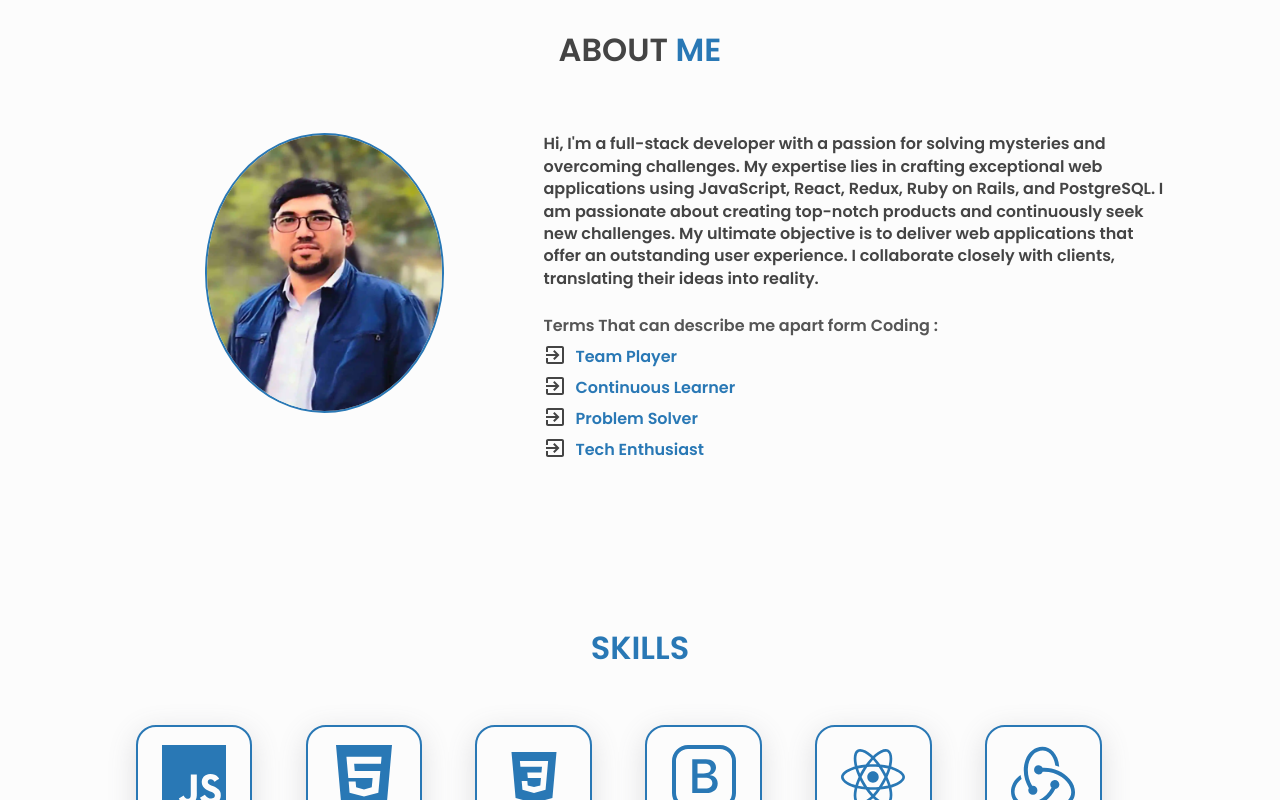
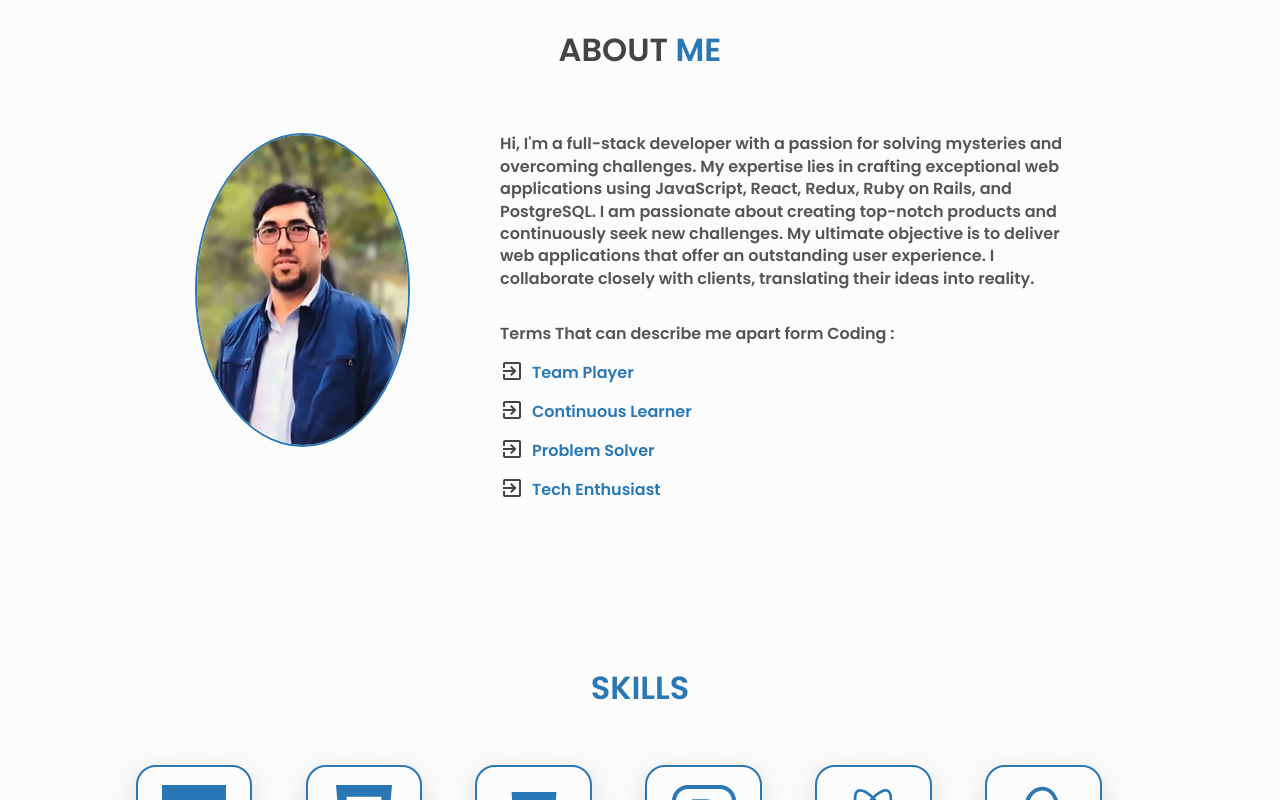
Before and after one commit to Jawad-Nazari/react-portfolio, a React (Create React App) app: page / in a window 1280 px wide. Shown: the part 580-1380 px from the top of the page. Built offline with nearby package versions, Linux system fonts and the light colour scheme.

Commit message:
Update introduction component

```diff
--- a/src/Components/About/Introduction.css
+++ b/src/Components/About/Introduction.css
@@ -3,7 +3,7 @@
 }
 
 .introduction {
-  width: 100%;
+  width: 90%;
   display: flex;
   margin-top: 4em;
   margin-bottom: 4em;
@@ -30,17 +30,17 @@
   flex-basis: 65%;
 }
 
-.introduction_datacontainer > h4 {
+.introduction_datacontainer > p {
   font-size: 1em;
   margin-top: 0.5em;
 }
 
-.introduction_datacontainer > h4:nth-child(1) {
+.introduction_datacontainer > p:nth-child(1) {
   margin-top: 0;
   line-height: 1.4em;
 }
 
-.introduction_datacontainer > h4:nth-child(2) {
+.introduction_datacontainer > p:nth-child(2) {
   margin-top: 1.4em;
   line-height: 1.4em;
 }
@@ -73,6 +73,6 @@
   .introduction_datacontainer {
     padding-left: 10%;
     padding-right: 10%;
-    flex-basis: 70%;
+    flex-basis: 60%;
   }
 }
--- a/src/Components/About/Introduction.jsx
+++ b/src/Components/About/Introduction.jsx
@@ -20,7 +20,7 @@ const Introduction = () => {
               <img src={profilePic} alt="Images" />
             </div>
             <div className="introduction_datacontainer">
-              <h4>
+              <p>
                 Hi, I&apos;m a full-stack developer with a passion for solving
                 mysteries and overcoming challenges. My expertise lies in
                 crafting exceptional web applications using JavaScript, React,
@@ -29,37 +29,37 @@ const Introduction = () => {
                 challenges. My ultimate objective is to deliver web applications
                 that offer an outstanding user experience. I collaborate closely
                 with clients, translating their ideas into reality.
-              </h4>
+              </p>
               <br />
-              <h5>Terms That can describe me apart form Coding :</h5>
-              <h6 className="different">
+              <p>Terms That can describe me apart form Coding :</p>
+              <p className="different">
                 <span className="icons">
                   <ExitToAppIcon />
                 </span>
                 Team Player
                 {' '}
-              </h6>
-              <h6 className="different">
+              </p>
+              <p className="different">
                 <span className="icons">
                   <ExitToAppIcon />
                 </span>
                 Continuous Learner
                 {' '}
-              </h6>
-              <h6 className="different">
+              </p>
+              <p className="different">
                 <span className="icons">
                   <ExitToAppIcon />
                 </span>
                 Problem Solver
                 {' '}
-              </h6>
-              <h6 className="different">
+              </p>
+              <p className="different">
                 <span className="icons">
                   <ExitToAppIcon />
                 </span>
                 Tech Enthusiast
                 {' '}
-              </h6>
+              </p>
             </div>
           </div>
         </div>
--- a/src/Components/Header/Header.jsx
+++ b/src/Components/Header/Header.jsx
@@ -14,7 +14,7 @@ const Header = () => {
         <h4>
           <a href="#home" className="link">
             <span>
-              <img src={Image} alt="logo" width="100" height="100" />
+              <img src={Image} alt="logo" width="30" height="30" />
               Jawad Nazari
             </span>
           </a>
```
